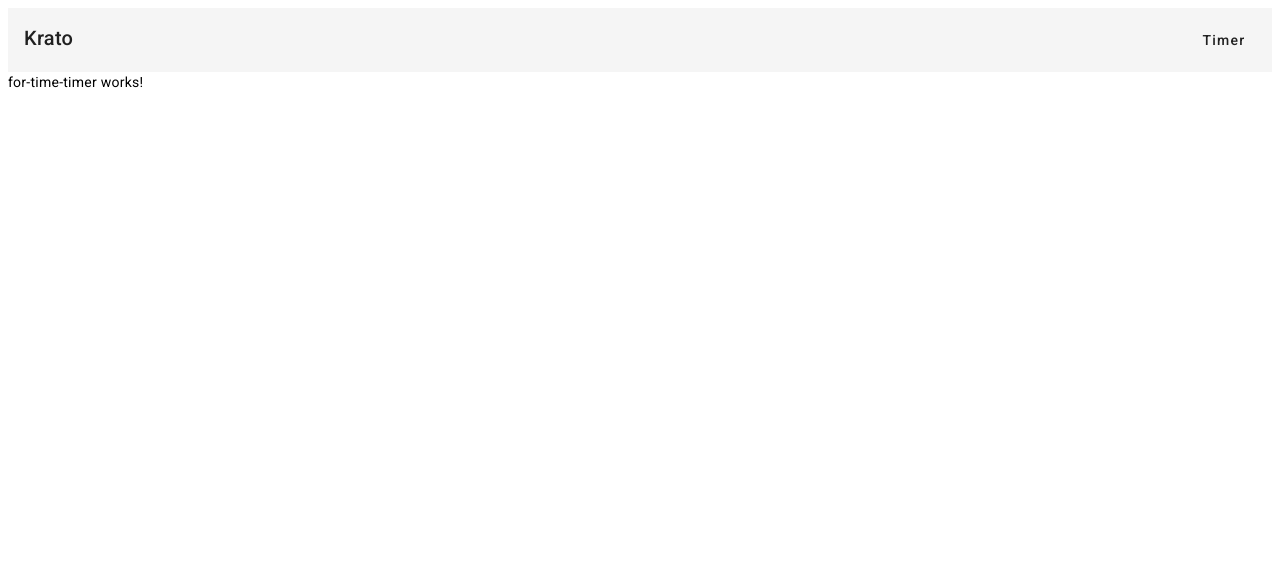
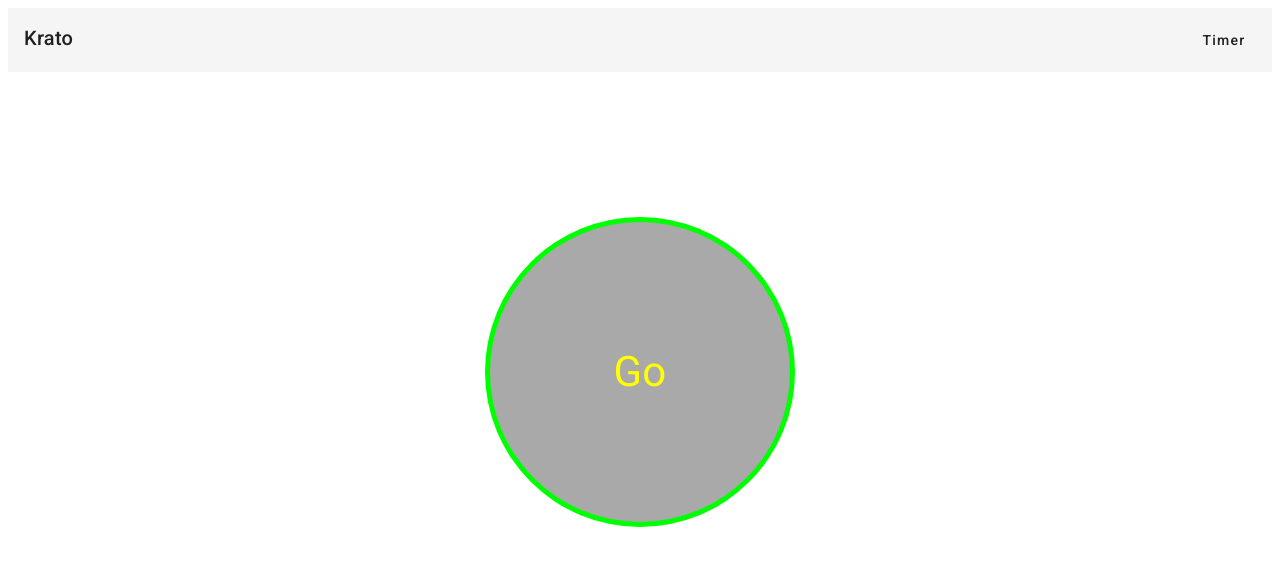
Before and after one commit to sneddonlewis/Krato, an Angular app in the folder webapp/: page /timer in a window 1280 px wide. Shown: the top 566 px of the page. Built offline with nearby package versions, Linux system fonts and the light colour scheme.

Commit message:
start button with countdown

```diff
--- a/webapp/src/app/pages/timer/for-time-timer/for-time-timer.component.html
+++ b/webapp/src/app/pages/timer/for-time-timer/for-time-timer.component.html
@@ -1 +1,3 @@
-<p>for-time-timer works!</p>
+<div class="center-container">
+  <kt-start-button></kt-start-button>
+</div>
--- a/webapp/src/app/pages/timer/for-time-timer/for-time-timer.component.scss
+++ b/webapp/src/app/pages/timer/for-time-timer/for-time-timer.component.scss
@@ -0,0 +1,6 @@
+.center-container {
+  min-height: 75vh;
+  display: flex;
+  align-items: center;
+  justify-content: center;
+}
--- a/webapp/src/app/pages/timer/for-time-timer/for-time-timer.component.ts
+++ b/webapp/src/app/pages/timer/for-time-timer/for-time-timer.component.ts
@@ -1,10 +1,11 @@
 import { Component } from '@angular/core';
 import { CommonModule } from '@angular/common';
+import { StartButtonComponent } from '../start-button/start-button.component';
 
 @Component({
   selector: 'kt-for-time-timer',
   standalone: true,
-  imports: [CommonModule],
+  imports: [CommonModule, StartButtonComponent],
   templateUrl: './for-time-timer.component.html',
   styleUrls: ['./for-time-timer.component.scss']
 })
--- /dev/null
+++ b/webapp/src/app/pages/timer/start-button/start-button.component.html
@@ -0,0 +1,7 @@
+<div class="circle"></div>
+<div class="outer-ring">
+  <div
+    class="start-button"
+    (click)="startCountdown()"
+  >{{ countDownDisplay }}</div>
+</div>
--- /dev/null
+++ b/webapp/src/app/pages/timer/start-button/start-button.component.scss
@@ -0,0 +1,22 @@
+.start-button {
+  height: 300px;
+  width: 300px;
+  background-color: darkgray;
+  color: yellow;
+  font-size: 42px;
+  border-radius: 50%;
+  cursor: pointer;
+  display: flex;
+  justify-content: center;
+  align-items: center;
+}
+
+.outer-ring {
+  height: 310px;
+  width: 310px;
+  border-radius: 50%;
+  display: flex;
+  justify-content: center;
+  align-items: center;
+  background: lime;
+}
--- /dev/null
+++ b/webapp/src/app/pages/timer/start-button/start-button.component.ts
@@ -0,0 +1,38 @@
+import { Component, OnDestroy } from '@angular/core';
+import { CommonModule } from '@angular/common';
+import { interval, map, Subscription, take, tap } from 'rxjs';
+
+@Component({
+  selector: 'kt-start-button',
+  standalone: true,
+  imports: [CommonModule],
+  templateUrl: './start-button.component.html',
+  styleUrls: ['./start-button.component.scss']
+})
+export class StartButtonComponent implements OnDestroy {
+  private subs: Subscription[] = []
+  countDown = 10
+  private countDown$ = interval(1000)
+    .pipe(
+      take(this.countDown - 1),
+      map(value => this.countDown - value),
+    )
+  countDownDisplay = 'Go'
+
+  constructor() {
+  }
+
+  ngOnDestroy(): void {
+    this.subs.map(s => s.unsubscribe())
+  }
+
+  startCountdown() {
+    this.countDownDisplay = this.countDown.toString()
+    const sub = this.countDown$
+      .pipe(
+        tap(num => this.countDownDisplay = (--num).toString())
+      )
+      .subscribe();
+    this.subs.push(sub)
+  }
+}
```
Also changed, not shown: 1 other file (tests, documents, lock files or other folders).
